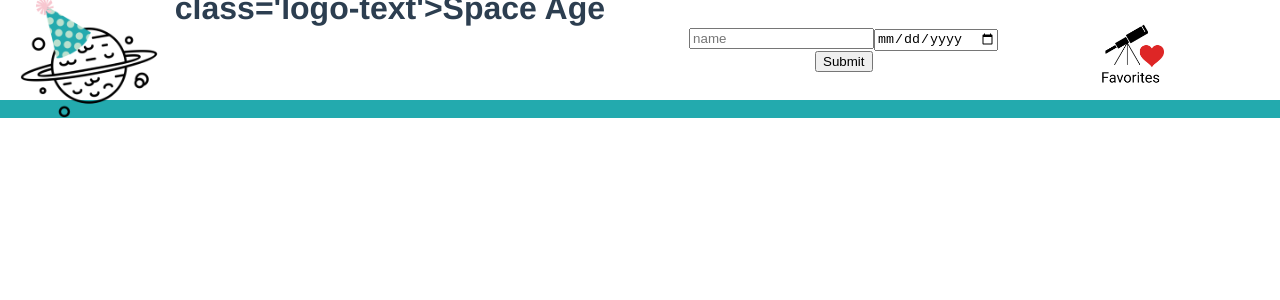
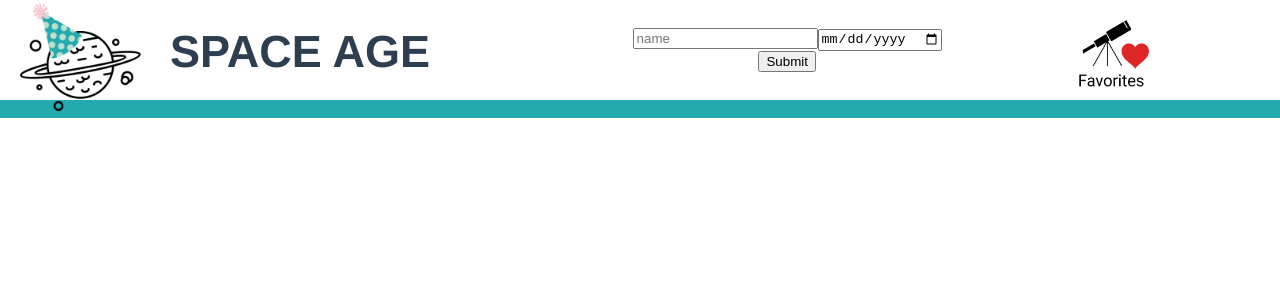
Before and after one commit to kimalajoy/Space-Age, a Vue app: page /LoginPage in a window 1280 px wide. Shown: the top 300 px of the page. Built offline with nearby package versions, Linux system fonts and the light colour scheme.

Commit message:
Added min date to date input

```diff
--- a/src/components/LoginPage/LoginPage.vue
+++ b/src/components/LoginPage/LoginPage.vue
@@ -2,11 +2,11 @@
     <div class='header'>
       <div class='logo'>
         <img class='logo-img' src='./Logo.png' alt='planet with a party hat'>
-        <h1> class='logo-text'>Space Age</h1>
+        <h1 class='logo-text'>Space Age</h1>
       </div>
       <form v-if='!isLoggedIn' @submit='getUserInfo' class='login-form'>
           <input v-if='!isLoggedIn' type='text' v-model='name' name='name' required placeholder='name'>
-          <input type='date' data-testid='date-input' v-model='dateOfBirth' required name='dateOfBirth'>
+          <input type='date' min="1995-06-21" data-testid='date-input' v-model='dateOfBirth' required name='dateOfBirth'>
           <input type='submit' value='Submit' class='btn'>
       </form>
     <div class='header-btns'>
```
